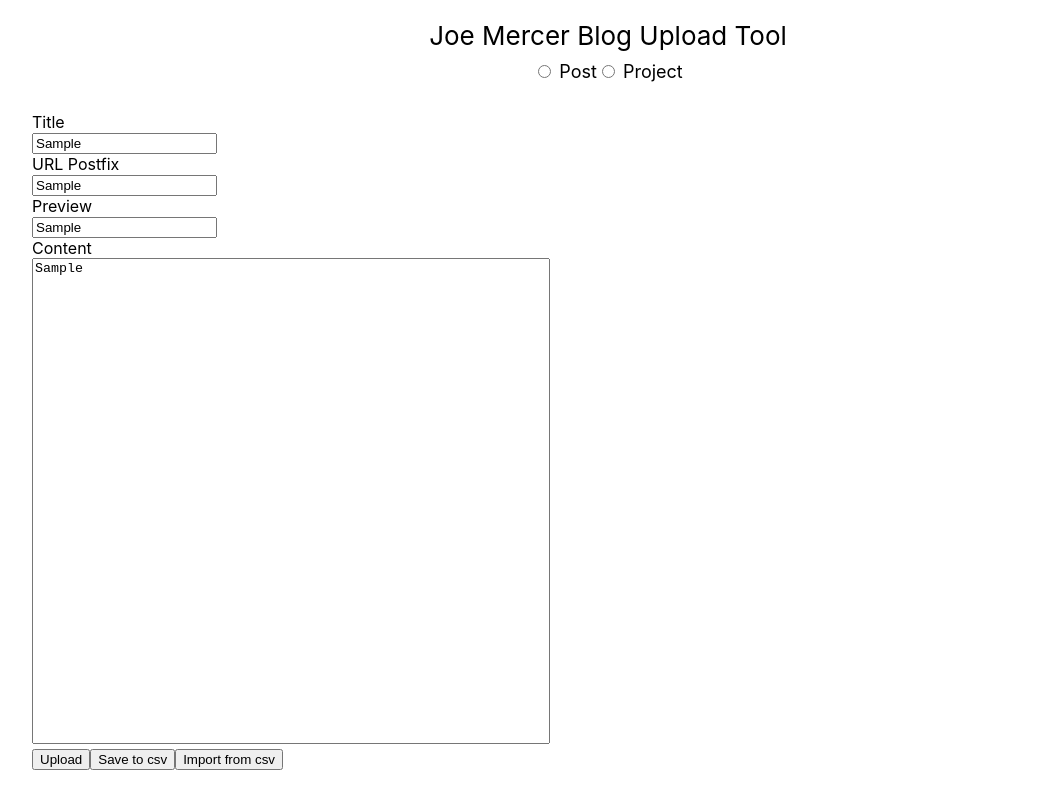
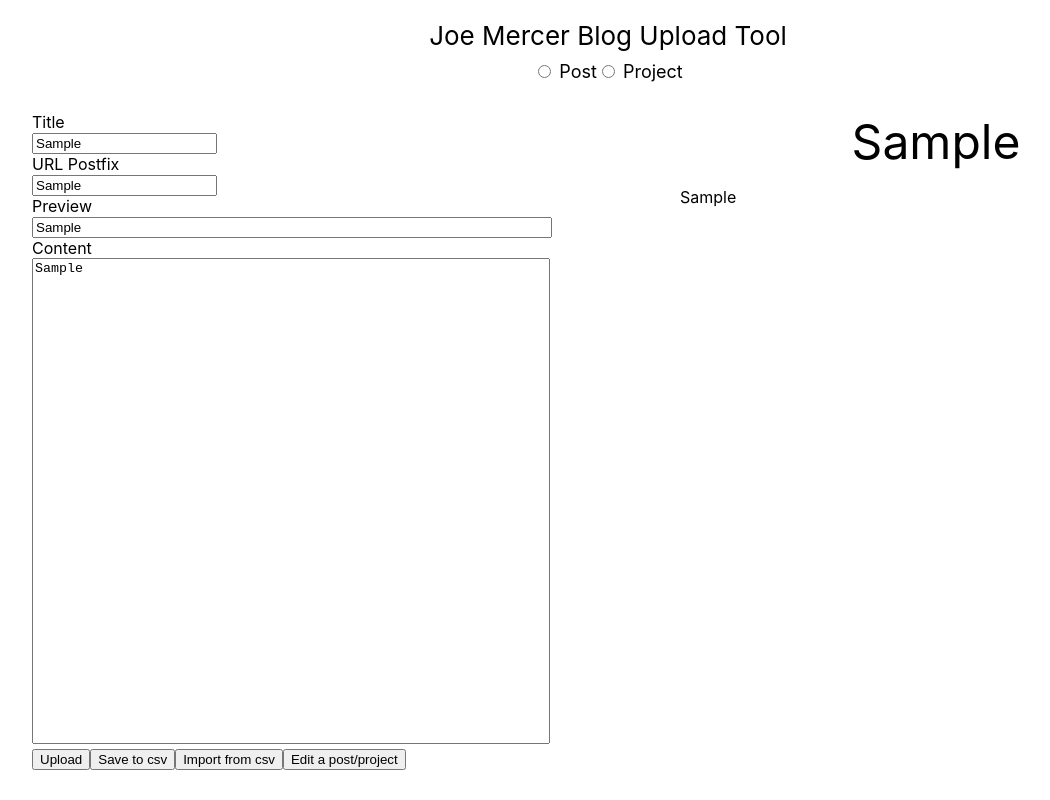
Before and after one commit to jot6000/blog-upload-tool, a React (Create React App) app: page / in a window 1280 px wide. Both pictures are taken after typing "Sample", "Sample", "Sample", "Sample" into the empty fields and a click on the button "Save to csv". Shown: the whole page, without its empty margins (32-1082 px from the left). Built offline with nearby package versions, Linux system fonts and the light colour scheme.

Commit message:
Preview window implemented.

```diff
--- a/package.json
+++ b/package.json
@@ -5,6 +5,7 @@
   "dependencies": {
     "react": "^16.8.3",
     "react-dom": "^16.8.3",
+    "react-markdown": "^4.0.6",
     "react-scripts": "2.1.5"
   },
   "scripts": {
--- a/src/App.css
+++ b/src/App.css
@@ -17,6 +17,18 @@
   margin-left: 5vw;
 }
 
+.preview-window {
+  margin-left: 10vw;
+  max-width: 40vw;
+  width: 40vw;
+}
+
+.preview-title {
+  font-size: 48px;
+  text-justify: center;
+  text-align: center;
+}
+
 textarea {
   outline: none;
   resize: none;
--- a/src/App.js
+++ b/src/App.js
@@ -1,6 +1,7 @@
 import React, { Component } from 'react';
 import './App.css';
 import passphrase from './passphrase'
+import ReactMarkdown from 'react-markdown'
 
 class App extends Component {
   constructor(props) {
@@ -52,10 +53,20 @@ class App extends Component {
     var sendRequest;
     var Response;
 
+    if(this.state.uploadType === 'Post'){
       sendRequest = "title="+this.state.title+"&preview="+this.state.preview+"&urlpostfix="+this.state.urlpostfix+"&content="+this.state.content+"&date="+this.state.date+"&passphrase="+passphrase.passpharse;
       console.log(sendRequest)
+    }
+    else if(this.state.uploadType === 'Project'){
+      sendRequest = "title="+this.state.title+"&preview="+this.state.preview+"&urlpostfix="+this.state.urlpostfix+"&content="+this.state.content+"&passphrase="+passphrase.passpharse;
+      console.log(sendRequest)
+    }
+    else{
+      //change this to something that looks nicer than an alert and is less intrusive
+      alert("You need to specify if you are uploading a blog post or a project page.");
+    }
 
-    request.open('POST', 'https://joe-mercer-blog-backend.herokuapp.com/addPost',true);
+    request.open('POST', 'https://joe-mercer-blog-backend.herokuapp.com/add'+this.state.uploadType,true);
     request.setRequestHeader('Content-type', 'application/x-www-form-urlencoded');
     request.onload = function(){
         Response = this.response
@@ -70,29 +81,36 @@ class App extends Component {
         <header className="App-header">
           Joe Mercer Blog Upload Tool
           <div className="App-subheader" onChange={this.setUploadType.bind(this)}>
-            <input type="radio" value="post" name="gender" /> Post
-            <input type="radio" value="project" name="gender" /> Project
+            <input type="radio" value="Post" name="gender" /> Post
+            <input type="radio" value="Project" name="gender" /> Project
           </div>
         </header>
+        <div style={{display:'flex'}}>
           <div className="editor">
             <div>Title</div>
             <input type='text' value={this.state.title} onChange={this.onChangeTitle}></input>
             <div>URL Postfix</div>
             <input type='text' value={this.state.urlpostfix} onChange={this.onChangeUrlpostfix}></input>
-          {this.state.uploadType === 'post' &&
+            {this.state.uploadType === 'Post' &&
               <>
                 <div>Date</div>
                 <input type='date' value={this.state.date} onChange={this.onChangeDate}></input>
               </>
             }
             <div>Preview</div>
-          <input type='text' value={this.state.preview} onChange={this.onChangePreview}></input>
+            <input type='text' value={this.state.preview} onChange={this.onChangePreview} style={{width:'40vw'}}></input>
             <div>Content</div>
             <textarea value={this.state.content} onChange={this.onChangeContent}/>
             <br />
             <button onClick={this.upload}>Upload</button>
             <button>Save to csv</button>
             <button>Import from csv</button>
+            <button>Edit a post/project</button>
+          </div>
+          <div className="preview-window">
+            <div className='preview-title'>{this.state.title}</div>
+            <ReactMarkdown>{this.state.content.replace(/\n/g, '  \n')}</ReactMarkdown>
+          </div>
         </div>
       </div>
     );
```
Also changed, not shown: 1 other file (tests, documents, lock files or other folders). Lines whose indentation alone changed are shown as unchanged.
